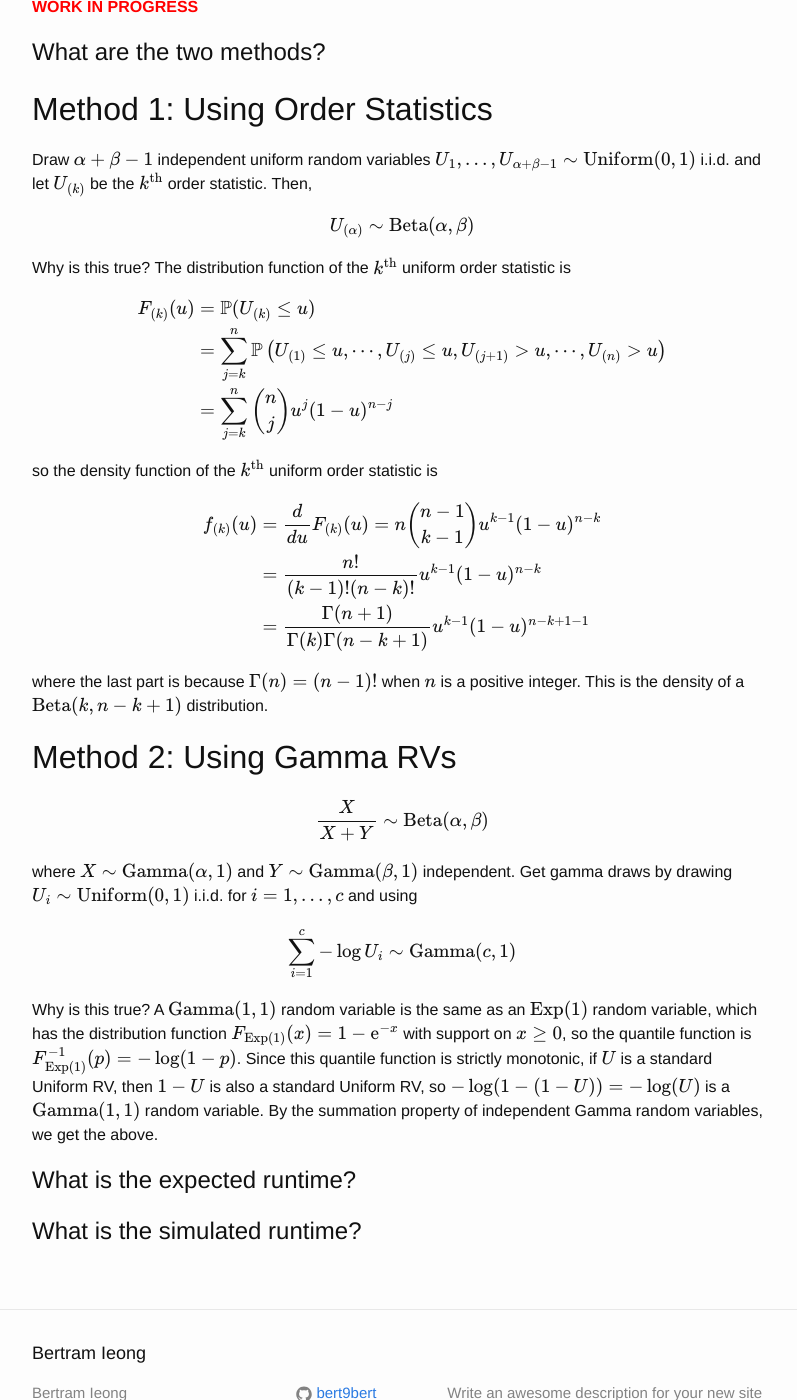
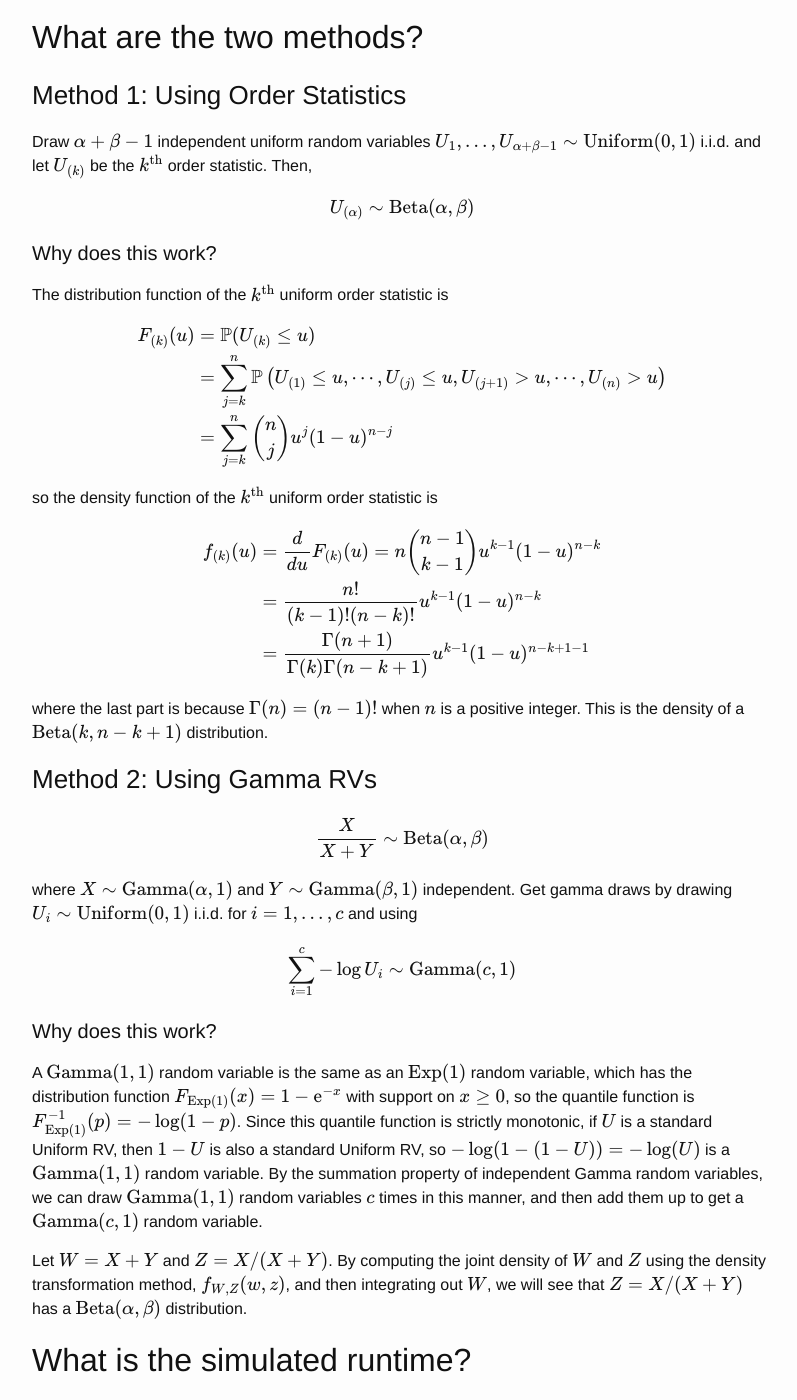
Before and after one commit to bert9bert/bert9bert.github.io, a Jekyll site: the page built from _posts/2014-12-14-draw-beta-two-ways.md, in a window 1280 px wide and 1400 px high, scrolled down 331 px. Shown: the whole window, without its empty margins (238-1035 px from the left). Built offline with Jekyll 4.4.1, drawn with Linux system fonts in a browser that asks for light colours; formulas are drawn with MathJax 3; some of the changed text lies outside the part shown.

Commit message:
more work on betas post

```diff
--- a/_posts/2014-12-14-draw-beta-two-ways.md
+++ b/_posts/2014-12-14-draw-beta-two-ways.md
@@ -1,20 +1,24 @@
 ---
 layout: post
-title:  "A Comparison of Two Ways to Draw Beta-distributed Random Variables with Integer Parameters Starting with Uniform-distributed Random Variables"
+title:  "Two Ways to Draw Beta Random Variables"
 date:   2014-12-14 12:00:00
 categories: [math stat, C, simulation]
 ---
 
 <span style="color:red">**WORK IN PROGRESS**</span>
 
-# What are the two methods?
+A Comparison of Two Ways to Draw Beta-distributed Random Variables with Integer Parameters Starting with Uniform-distributed Random Variables
 
-## Method 1: Using Order Statistics
+## What are the two methods?
+
+### Method 1: Using Order Statistics
 
 Draw \\(\alpha+\beta-1\\) independent uniform random variables \\(U\_1, \dots, U\_{\alpha+\beta-1} \sim \mathrm{Uniform}(0,1) \\) i.i.d. and let \\(U\_{(k)}\\) be the \\(k^\text{th}\\) order statistic. Then,
 \\[  U_{(\alpha)} \sim \mathrm{Beta}(\alpha,\beta)  \\]
 
-Why is this true? The distribution function of the \\(k^\text{th}\\) uniform order statistic is
+#### Why does this work?
+
+The distribution function of the \\(k^\text{th}\\) uniform order statistic is
 
 \\begin{aligned} F\_{(k)}(u) &= \mathbb{P}(U_{(k)} \leq u)\newline
 &= \sum\_{j=k}^n \mathbb{P} \left( U\_{(1)} \leq u, \cdots,  U\_{(j)} \leq u, U\_{(j+1)} > u, \cdots,  U\_{(n)} > u \right)\newline
@@ -27,15 +31,17 @@ so the density function of the \\(k^\text{th}\\) uniform order statistic is
 &= \frac{\Gamma(n+1)}{\Gamma(k)\Gamma(n-k+1)} u^{k-1} (1-u)^{n-k+1-1} \\end{aligned}
 where the last part is because \\(\Gamma(n)=(n-1)!\\) when \\(n\\) is a positive integer. This is the density of a \\(\mathrm{Beta}(k, n-k+1)\\) distribution.
 
-## Method 2: Using Gamma RVs
+### Method 2: Using Gamma RVs
 
 \\[ \frac{X}{X+Y} \sim \mathrm{Beta}(\alpha,\beta)  \\]
 where \\(X \sim \mathrm{Gamma}(\alpha,1)\\) and \\(Y \sim \mathrm{Gamma}(\beta,1)\\) independent. Get gamma draws by drawing \\( U\_i \sim \mathrm{Uniform}(0,1) \\) i.i.d. for \\(i=1,\dots,c\\) and using
 \\[ \sum_{i=1}^c -\log U_i \sim \mathrm{Gamma}(c,1)  \\]
 
-Why is this true? A \\(\mathrm{Gamma}(1,1)\\) random variable is the same as an \\(\mathrm{Exp}(1)\\) random variable, which has the distribution function \\( F_{\mathrm{Exp}(1)}(x) = 1 - \mathrm{e}^{-x} \\) with support on \\(x \geq 0 \\), so the quantile function is \\( F\_{\mathrm{Exp}(1)}^{-1}(p) = - \log(1-p)  \\). Since this quantile function is strictly monotonic, if \\(U\\) is a standard Uniform RV, then \\(1-U\\) is also a standard Uniform RV, so \\(-\log(1-(1-U))=-\log(U)\\) is a  \\(\mathrm{Gamma}(1,1)\\) random variable. By the summation property of independent Gamma random variables, we get the above.
+#### Why does this work?
 
-# What is the expected runtime?
+A \\(\mathrm{Gamma}(1,1)\\) random variable is the same as an \\(\mathrm{Exp}(1)\\) random variable, which has the distribution function \\( F_{\mathrm{Exp}(1)}(x) = 1 - \mathrm{e}^{-x} \\) with support on \\(x \geq 0 \\), so the quantile function is \\( F\_{\mathrm{Exp}(1)}^{-1}(p) = - \log(1-p)  \\). Since this quantile function is strictly monotonic, if \\(U\\) is a standard Uniform RV, then \\(1-U\\) is also a standard Uniform RV, so \\(-\log(1-(1-U))=-\log(U)\\) is a  \\(\mathrm{Gamma}(1,1)\\) random variable. By the summation property of independent Gamma random variables, we can draw \\(\mathrm{Gamma}(1,1)\\) random variables \\(c\\) times in this manner, and then add them up to get a \\(\mathrm{Gamma}(c,1)\\) random variable.
+
+Let \\(W=X+Y\\) and \\(Z=X/(X+Y)\\). By computing the joint density of \\(W\\) and \\(Z\\) using the density transformation method, \\( f_{W,Z}(w,z) \\), and then integrating out \\(W\\), we will see that \\(Z=X/(X+Y)\\) has a \\(\mathrm{Beta}(\alpha,\beta)\\) distribution.
 
 
-# What is the simulated runtime?
+## What is the simulated runtime?
```
